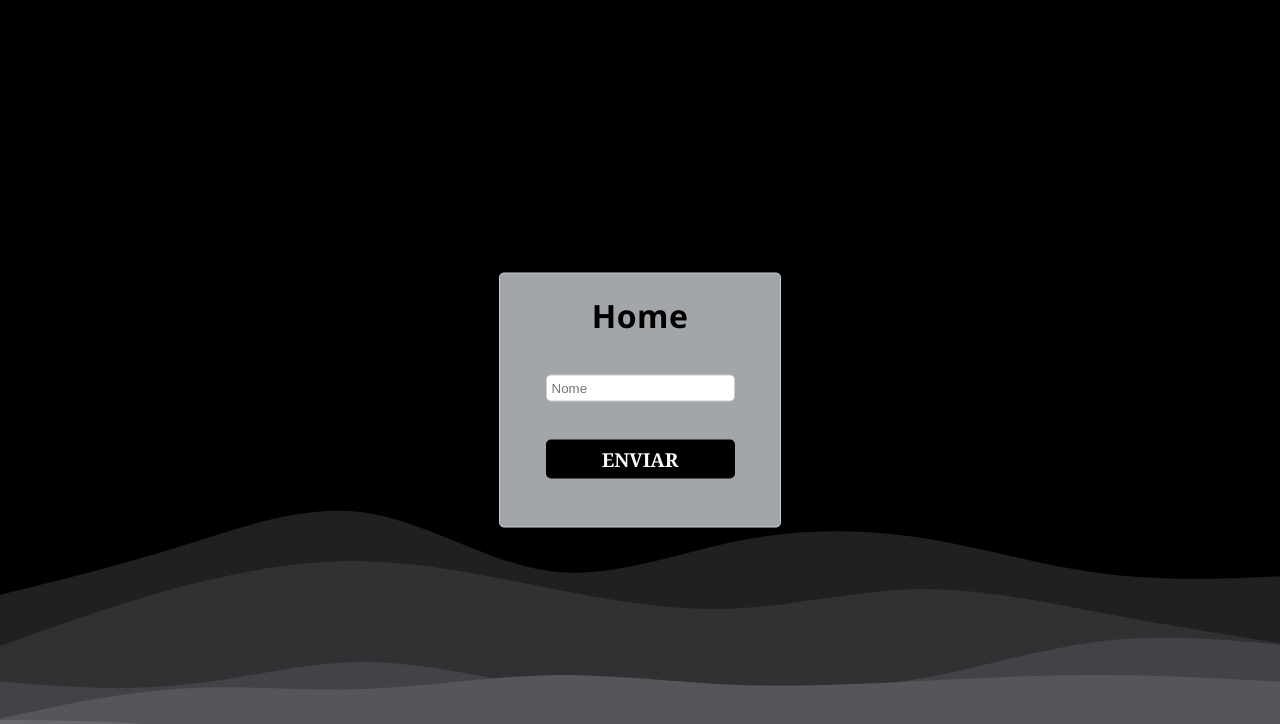
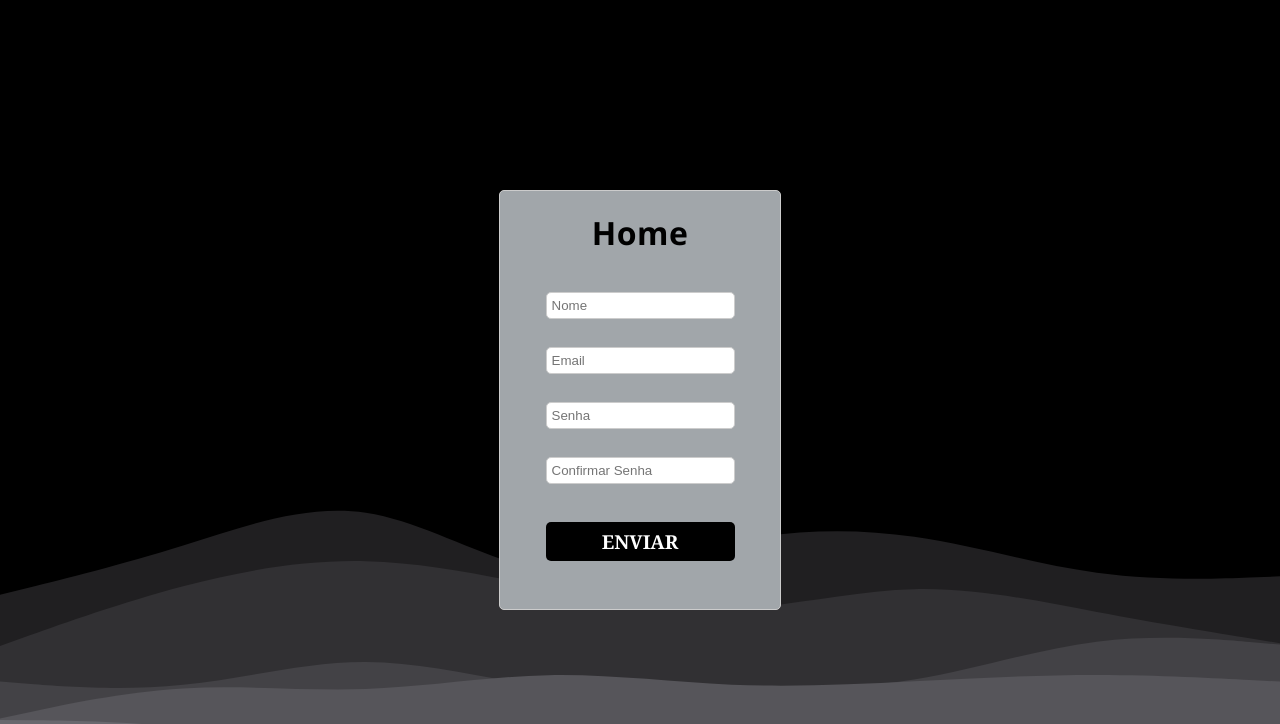
Before and after one commit to Gabriel-Dev-C/Node-Project, a PHP site: page / in a window 1280 px wide. Shown: the top 724 px of the page. Run offline with PHP 8.4, Linux system fonts and the light colour scheme.

Commit message:
home-forms

```diff
--- a/src/index.html
+++ b/src/index.html
@@ -16,6 +16,9 @@
                     <!--O atributo booleano hidden pode ser usado para ocultar alguma tag que não se deseja usar ou ocultar-->
                     <h1 id="title">Home</h1> <br>
                     <input type="text" name="name" id="name" placeholder="Nome"><br><br>
+                    <input type="email" name="email" id="email" placeholder="Email"><br><br>
+                    <input type="password" name="password" id="password" placeholder="Senha"><br><br>
+                    <input type="password" name="confirm-password" id="confirm-password" placeholder="Confirmar Senha"><br><br>
                     <input type="button" value="Enviar" id="submit-btn" onclick="showName()">
                 </form>
             </div>
--- a/src/styles/index.css
+++ b/src/styles/index.css
@@ -99,6 +99,27 @@ body {
   border: 1px solid #ccc;
 }
 
+#email {
+  margin-bottom: 10px;
+  padding: 5px;
+  border-radius: 5px;
+  border: 1px solid #ccc;
+}
+
+#password {
+  margin-bottom: 10px;
+  padding: 5px;
+  border-radius: 5px;
+  border: 1px solid #ccc;
+}
+
+#confirm-password {
+  margin-bottom: 10px;
+  padding: 5px;
+  border-radius: 5px;
+  border: 1px solid #ccc;
+}
+
 #title {
   font-family: "Open Sans", sans-serif;
   font-size: 2em;
--- a/src/styles/index.scss
+++ b/src/styles/index.scss
@@ -39,6 +39,13 @@ USAR O CÓDIGO EMBED DIRETAMENTE NO HEAD DO HTML SERÁ PROCESSADO MAIS RÁPIDO P
     padding: 6px 12px;
     font-family: Cambria, Cochin, Georgia, Times, 'Times New Roman', serif;
     width: 100%;
+}
+
+@mixin text-field {
+    margin-bottom: 10px;
+    padding: 5px;
+    border-radius: 5px;
+    border: 1px solid #ccc;
 }
 
 * {
@@ -92,10 +99,19 @@ body {
     animation: ease-in-out 0.3s;
 }
 #name {
-    margin-bottom: 10px;
-    padding: 5px;
-    border-radius: 5px;
-    border: 1px solid #ccc;
+    @include text-field;
+}
+
+#email {
+    @include text-field;
+}
+
+#password {
+    @include text-field;
+}
+
+#confirm-password {
+    @include text-field;
 }
 
 #title {
```
Also changed, not shown: 1 other file.
